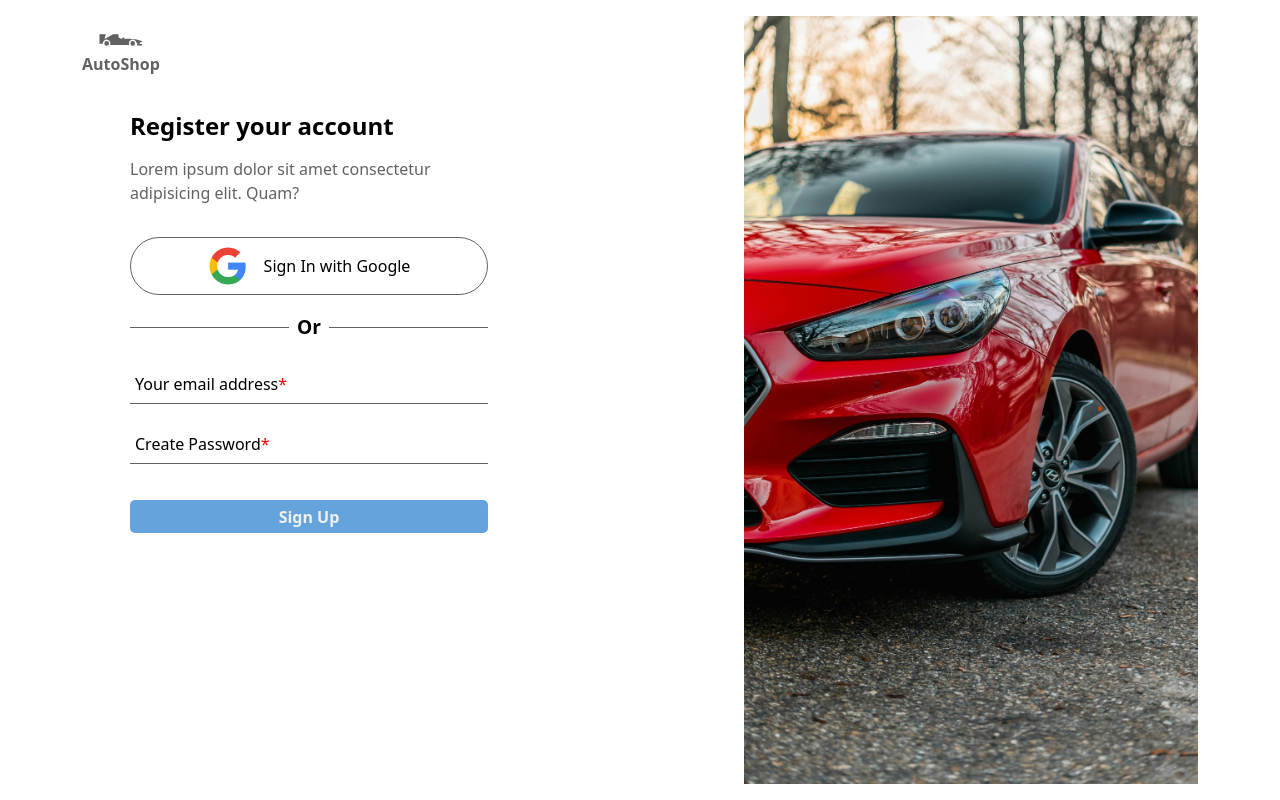
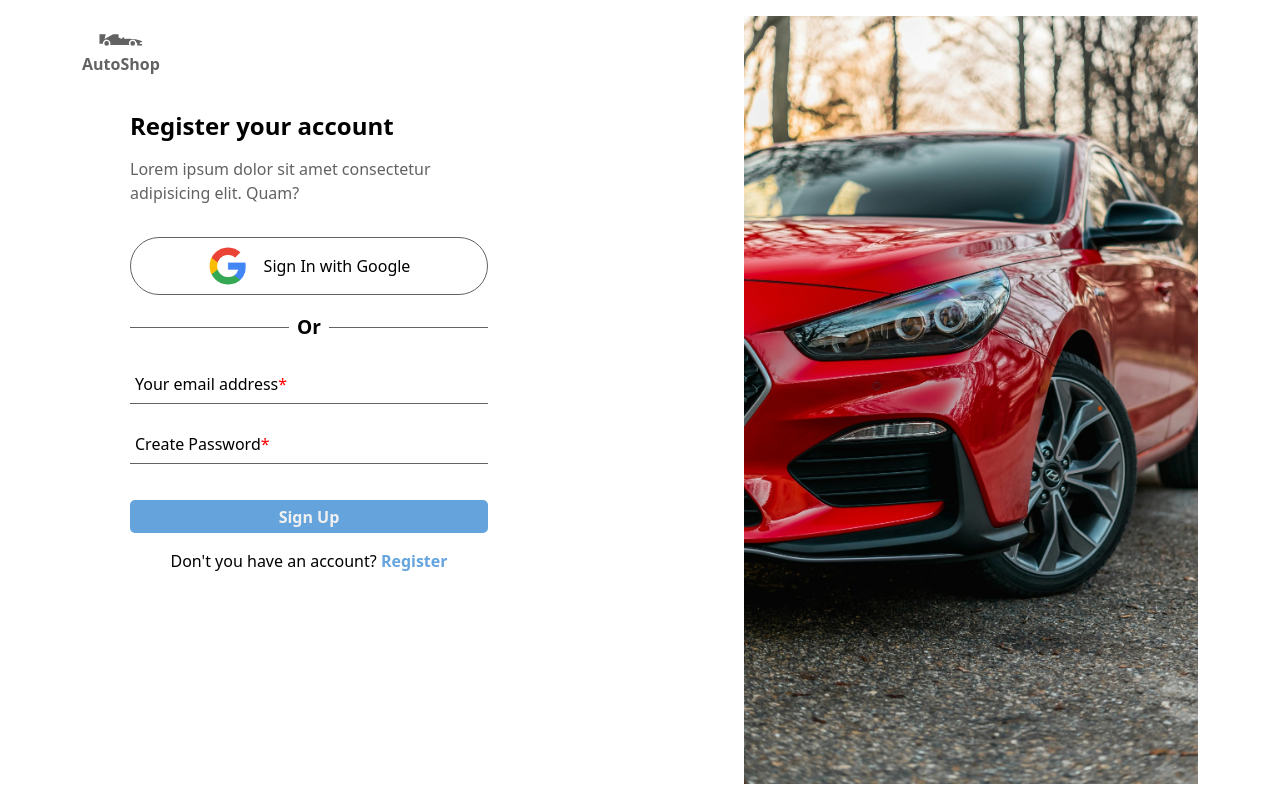
Before and after one commit to Hyper-CodeSpirit/Hyper-Frontend, a React (Create React App) app: page /login in a window 1280 px wide. Built offline with nearby package versions, Linux system fonts and the light colour scheme; no server answers.

Commit message:
UI Patch

```diff
--- a/src/pages/authentication/authentication.scss
+++ b/src/pages/authentication/authentication.scss
@@ -189,6 +189,17 @@
                 //     border: 1px solid var(--textColor);
                 // }
             }
+
+            .auth-footer{
+                text-align: center;
+
+                span{
+                    font-size: 1rem;
+                    color: var(--primary);
+                    font-weight: 600;
+                    cursor: pointer;
+                }
+            }
         }
     }
 
--- a/src/pages/authentication/login/Login.jsx
+++ b/src/pages/authentication/login/Login.jsx
@@ -74,6 +74,7 @@ const LoginPage = () => {
             <div className="hyper-checkbox-input">
             <button className='hyper-button mt-3' type='submit' onClick={handleSubmit}>Sign Up</button>
             </div>
+            <div className='auth-footer'>Don't you have an account? <span onClick={()=>navigate("/register")}>Register</span></div>
 
           </div>
 
--- a/src/pages/authentication/register/Register.jsx
+++ b/src/pages/authentication/register/Register.jsx
@@ -24,6 +24,7 @@ const RegisterPage = () => {
 
   async function handleSubmit(e) {
     e.preventDefault();
+    console.log(formValues);
     if(formValues.password !== formValues.confirmPassword) {
      return alert("Passwords do not match");
     }
@@ -66,7 +67,7 @@ const RegisterPage = () => {
             </div>
 
             <div className="hyper-input-group">
-            <input type="password" className='input-field' id="password" name='passwrd' onChange={handleChange}  required/>
+            <input type="password" className='input-field' id="password" name='password' onChange={handleChange}  required/>
             <label className='input-label' htmlFor='password'>Create Password<span>*</span></label>
             </div>
 
@@ -94,6 +95,7 @@ const RegisterPage = () => {
             <div className="alt-auths">
               <GoogleSignInBtn />
             </div>
+            <div className='auth-footer'>Do you already have an account? <span onClick={()=>navigate("/login")}>Login</span></div>
           </div>
 
 
```
